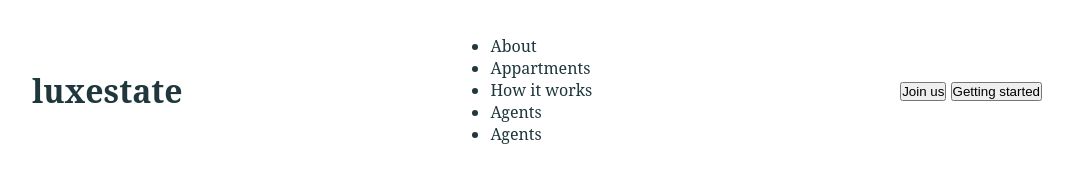
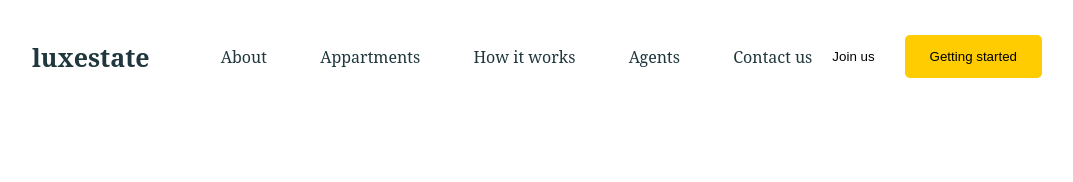
Before and after one commit to annazuzkova/practic_repositori, a plain HTML site: page index.html in a window 1280 px wide. Shown: the whole page, without its empty margins (103-1176 px from the left). Drawn offline with Linux system fonts and the light colour scheme.

Commit message:
закінчили стиізування

```diff
--- a/index.html
+++ b/index.html
@@ -15,11 +15,11 @@
         </h1>
         <nav>
             <ul class="header-menu">
-                <li class="header-menu-item">About</li>
-                <li class="header-menu-item">Appartments</li>
-                <li class="header-menu-item">How it works</li>
-                <li class="header-menu-item">Agents</li>
-                <li class="header-menu-item">Agents</li>
+                <li class="header-menu-item"><a href="#">About</a></li>
+                <li class="header-menu-item"><a href="#">Appartments</a></li>
+                <li class="header-menu-item"><a href="#">How it works</a></li>
+                <li class="header-menu-item"><a href="#">Agents</a></li>
+                <li class="header-menu-item"><a href="#">Contact us</a></li>
             </ul>
         </nav>
         <div class="header-buttons">
--- a/style.css
+++ b/style.css
@@ -16,3 +16,40 @@ a{
     align-items: center;
     padding: 35px 16px;
 }
+.header-logo{
+    font-size: 25px;
+    font-weight: 600px;
+    flex-grow: 1;
+}
+/* header menu */
+nav{
+    flex-grow: 3;
+}
+.header-menu{
+    display: flex;
+    justify-content: space-between;
+    align-items: center;
+    list-style: none;
+}
+/* button */
+.header-buttons{
+    display: flex;
+    gap: 10px;
+}
+.join{
+    background: none;
+    border: none;
+    padding: 0 20px;
+    transition: ease opacity 1s;
+}
+.started{
+    background-color: #ffcc01;
+    border: none;
+    padding: 14px 25px;
+    border-radius: 5px;
+    transition: ease opacity 1s;
+}
+.join:hover, .started:hover{
+    opacity: 0.7;
+    cursor: pointer;
+}
```
